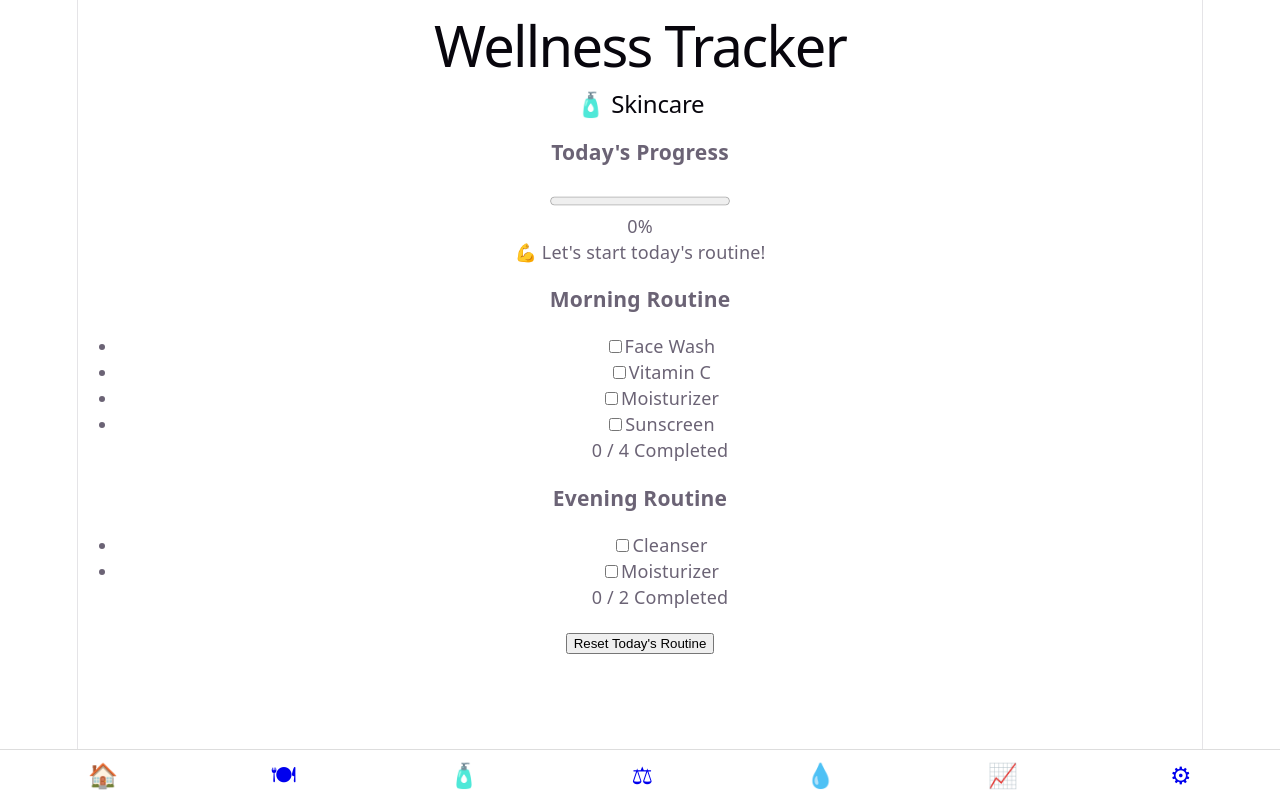
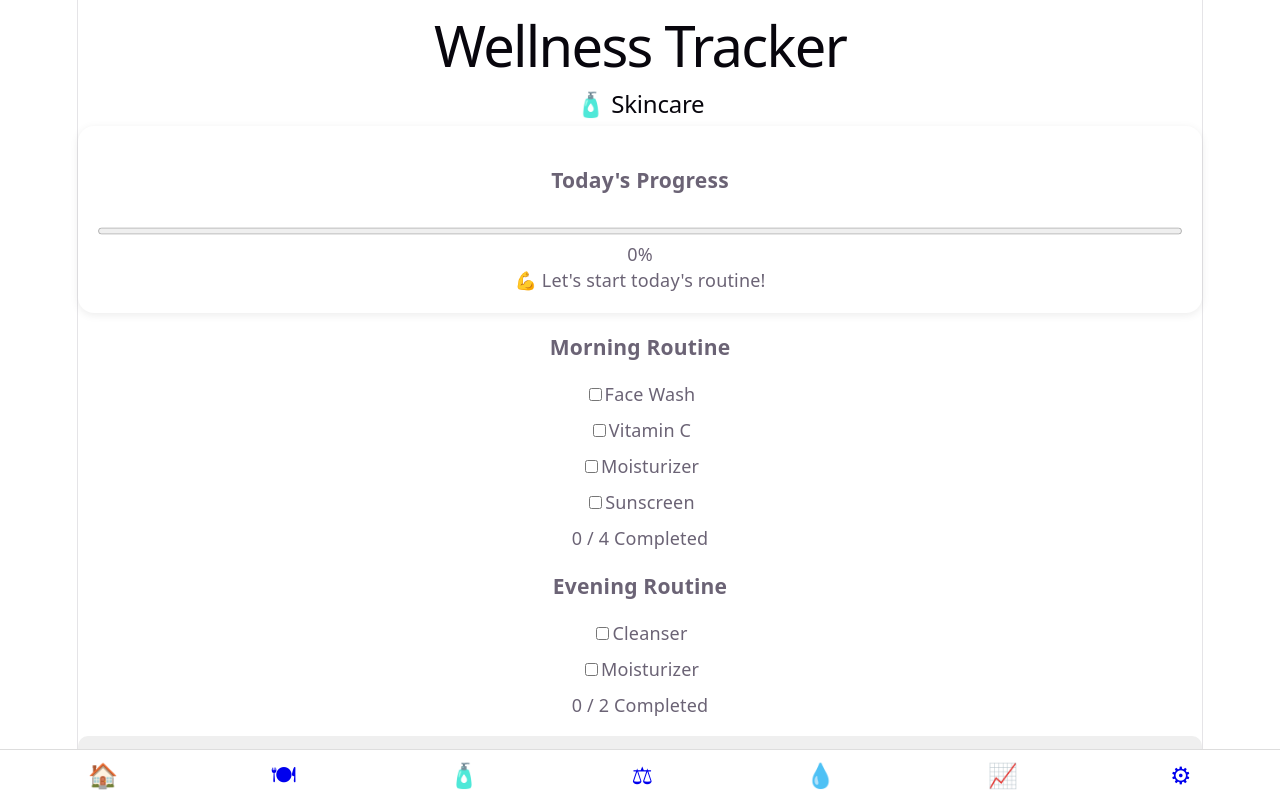
Before and after one commit to sravansamudrala/wellness-tracker, a React (Vite) app: page /skincare in a window 1280 px wide. Built offline with nearby package versions, Linux system fonts and the light colour scheme.

Commit message:
skincare ui changes

```diff
--- a/src/index.css
+++ b/src/index.css
@@ -8,11 +8,11 @@
   --accent-bg: rgba(170, 59, 255, 0.1);
   --accent-border: rgba(170, 59, 255, 0.5);
   --social-bg: rgba(244, 243, 236, 0.5);
-  --shadow:
-    rgba(0, 0, 0, 0.1) 0 10px 15px -3px, rgba(0, 0, 0, 0.05) 0 4px 6px -2px;
+  --shadow: rgba(0, 0, 0, 0.1) 0 10px 15px -3px,
+    rgba(0, 0, 0, 0.05) 0 4px 6px -2px;
 
-  --sans: system-ui, 'Segoe UI', Roboto, sans-serif;
-  --heading: system-ui, 'Segoe UI', Roboto, sans-serif;
+  --sans: system-ui, "Segoe UI", Roboto, sans-serif;
+  --heading: system-ui, "Segoe UI", Roboto, sans-serif;
   --mono: ui-monospace, Consolas, monospace;
 
   font: 18px/145% var(--sans);
@@ -41,8 +41,8 @@
     --accent-bg: rgba(192, 132, 252, 0.15);
     --accent-border: rgba(192, 132, 252, 0.5);
     --social-bg: rgba(47, 48, 58, 0.5);
-    --shadow:
-      rgba(0, 0, 0, 0.4) 0 10px 15px -3px, rgba(0, 0, 0, 0.25) 0 4px 6px -2px;
+    --shadow: rgba(0, 0, 0, 0.4) 0 10px 15px -3px,
+      rgba(0, 0, 0, 0.25) 0 4px 6px -2px;
   }
 
   #social .button-icon {
@@ -109,3 +109,33 @@ code {
   padding: 4px 8px;
   background: var(--code-bg);
 }
+
+.progress-card {
+  background: white;
+  padding: 20px;
+  border-radius: 16px;
+  margin-bottom: 20px;
+  box-shadow: 0 2px 8px rgba(0, 0, 0, 0.08);
+}
+
+progress {
+  width: 100%;
+  height: 14px;
+}
+
+button {
+  width: 100%;
+  padding: 12px;
+  border: none;
+  border-radius: 10px;
+  cursor: pointer;
+}
+
+ul {
+  list-style: none;
+  padding-left: 0;
+}
+
+li {
+  margin: 10px 0;
+}
--- a/src/pages/Skincare.tsx
+++ b/src/pages/Skincare.tsx
@@ -38,6 +38,7 @@ function Skincare() {
     <div>
       <h2>🧴 Skincare</h2>
 
+      <div className="progress-card">
         <h3>Today's Progress</h3>
 
         <div>
@@ -46,12 +47,14 @@ function Skincare() {
         </div>
         {progress === 0 && <p>💪 Let's start today's routine!</p>}
 
-      {progress > 0 && progress < 100 && <p>👍 Great progress! Keep going.</p>}
+        {progress > 0 && progress < 100 && (
+          <p>👍 Great progress! Keep going.</p>
+        )}
 
         {progress === 100 && (
           <p>🎉 Amazing! Today's skincare routine is complete!</p>
         )}
-
+      </div>
       <h3>Morning Routine</h3>
 
       <ul>
```
Lines whose indentation alone changed are shown as unchanged.
